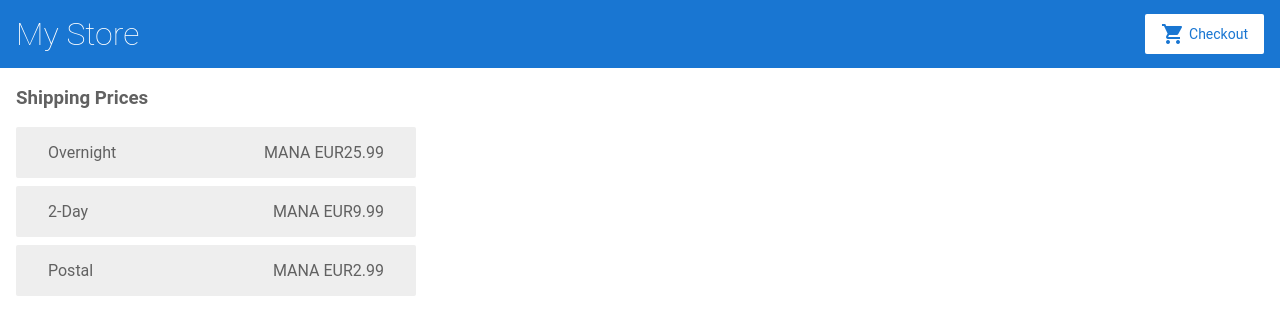
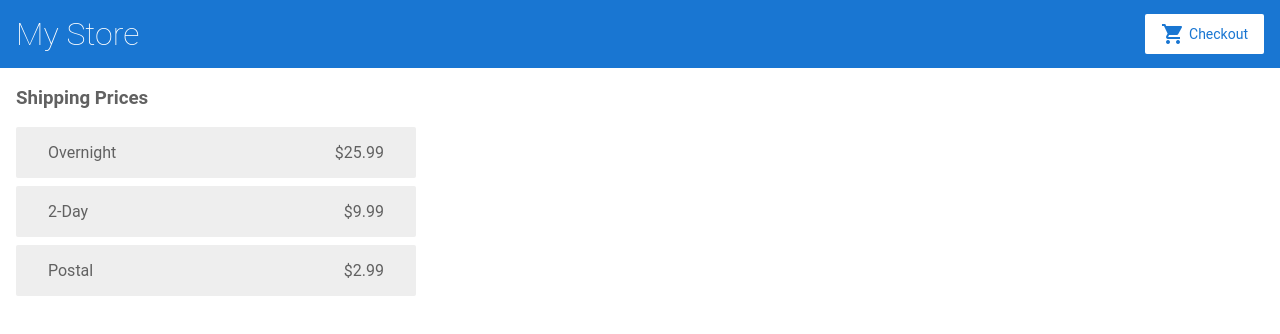
Before and after one commit to Joaomla/angular-exercise, an Angular app: page /shipping in a window 1280 px wide. Shown: the top 334 px of the page. Built offline with nearby package versions, Linux system fonts and the light colour scheme.

Commit message:
3 files modified

```diff
--- a/src/app/cart/cart.component.html
+++ b/src/app/cart/cart.component.html
@@ -1,4 +1,6 @@
 <h3>Cart</h3>
+
+<p><a routerLink="/shipping"> Shipping Prices </a></p>
 
 <div class="cart-item" *ngFor="let item of items">
   <span> {{ item.name }} </span>
--- a/src/app/shipping/shipping.component.html
+++ b/src/app/shipping/shipping.component.html
@@ -2,5 +2,5 @@
 
 <div class="shipping-item" *ngFor="let shipping of shippingCosts | async">
   <span>{{ shipping.type }}</span>
-  <span>{{ shipping.price | currency: "MANA EUR" }}</span>
+  <span>{{ shipping.price | currency }}</span>
 </div>
--- a/src/app/shipping/shipping.component.ts
+++ b/src/app/shipping/shipping.component.ts
@@ -1,6 +1,6 @@
 import { Component, OnInit } from '@angular/core';
 
-import { Observer } from 'rxjs';
+import { Observable } from 'rxjs';
 import { CartService } from '../cart.service';
 
 @Component({
```
